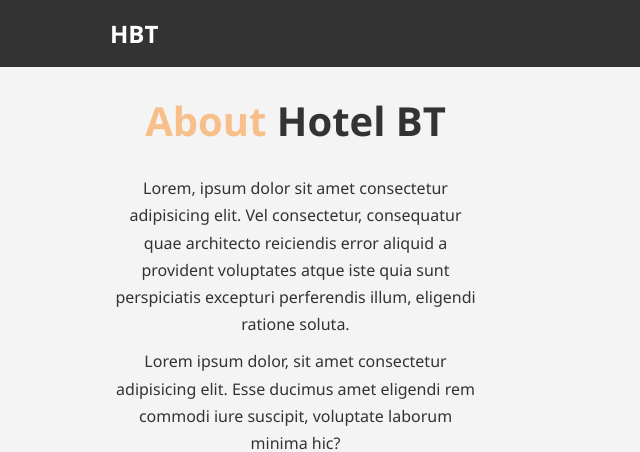
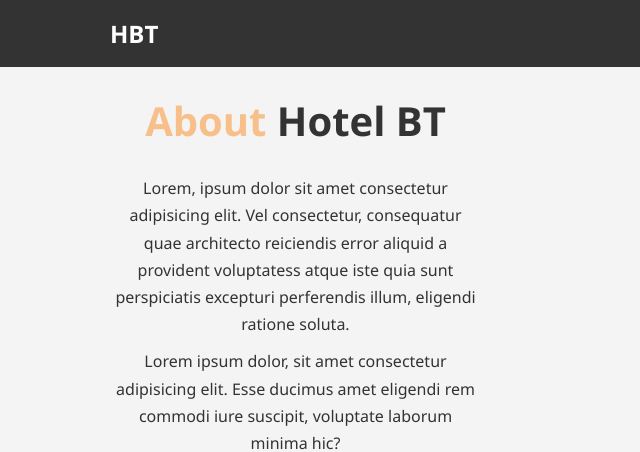
Before and after one commit to iamlakshmivijayan/hotel-website, a plain HTML site: page css/about.html in a window 1280 px wide. Shown: the top 452 px of the page, 0-640 px from the left. Drawn offline with Linux system fonts and the light colour scheme.

Commit message:
edited css teaxt

```diff
--- a/css/about.html
+++ b/css/about.html
@@ -29,7 +29,8 @@
       <div class="info_left">
         <h1 class="abt_heading"><span class="text-primary">About</span> Hotel BT</h1>
         <p>Lorem, ipsum dolor sit amet consectetur adipisicing elit. Vel consectetur, consequatur quae architecto
-          reiciendis error aliquid a provident voluptates atque iste quia sunt perspiciatis excepturi perferendis illum,
+          reiciendis error aliquid a provident voluptatess atque iste quia sunt perspiciatis excepturi perferendis
+          illum,
           eligendi ratione soluta.</p>
         <p>Lorem ipsum dolor, sit amet consectetur adipisicing elit. Esse ducimus amet eligendi rem commodi iure
           suscipit, voluptate laborum minima hic?</p>
```
